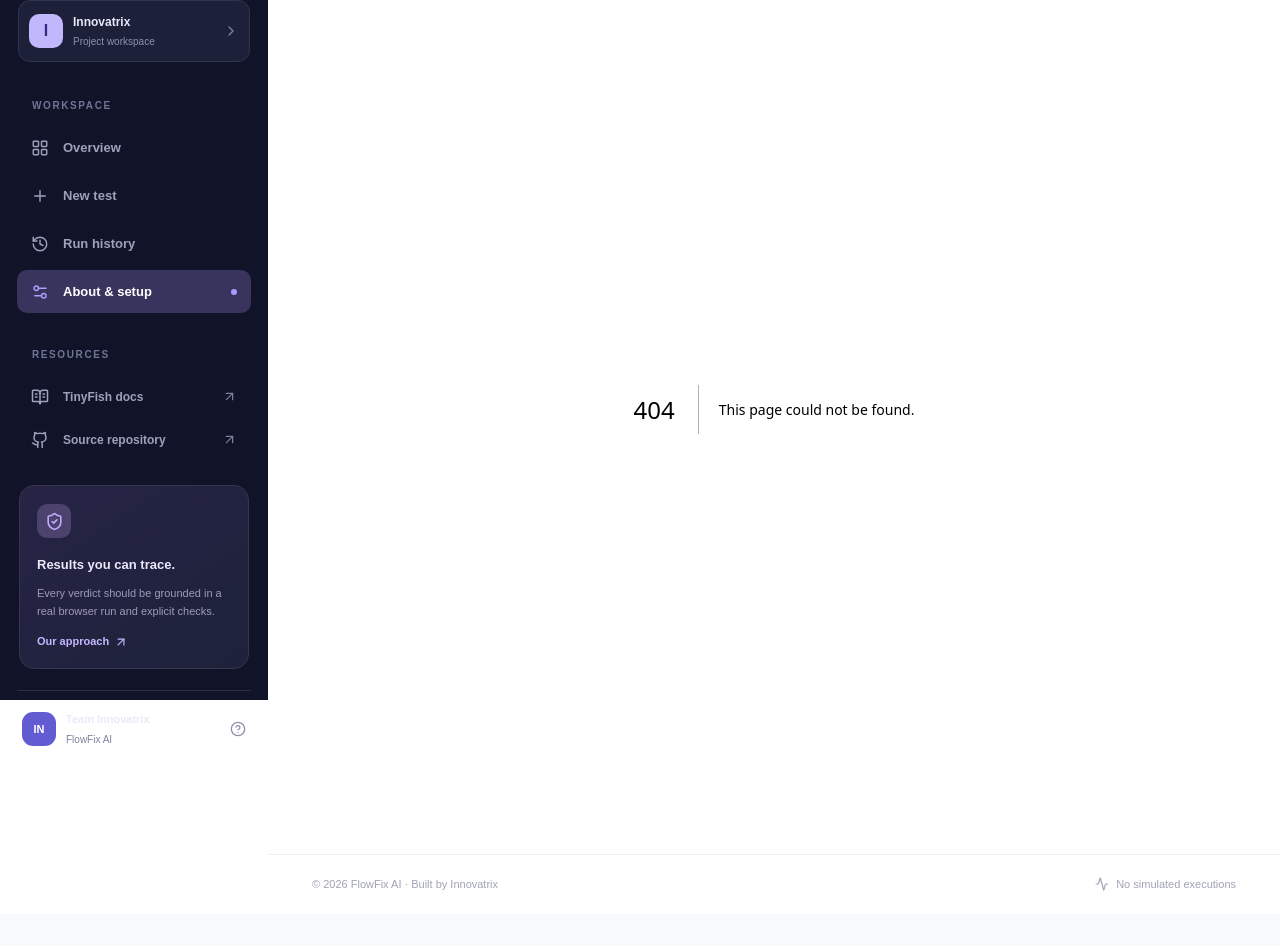
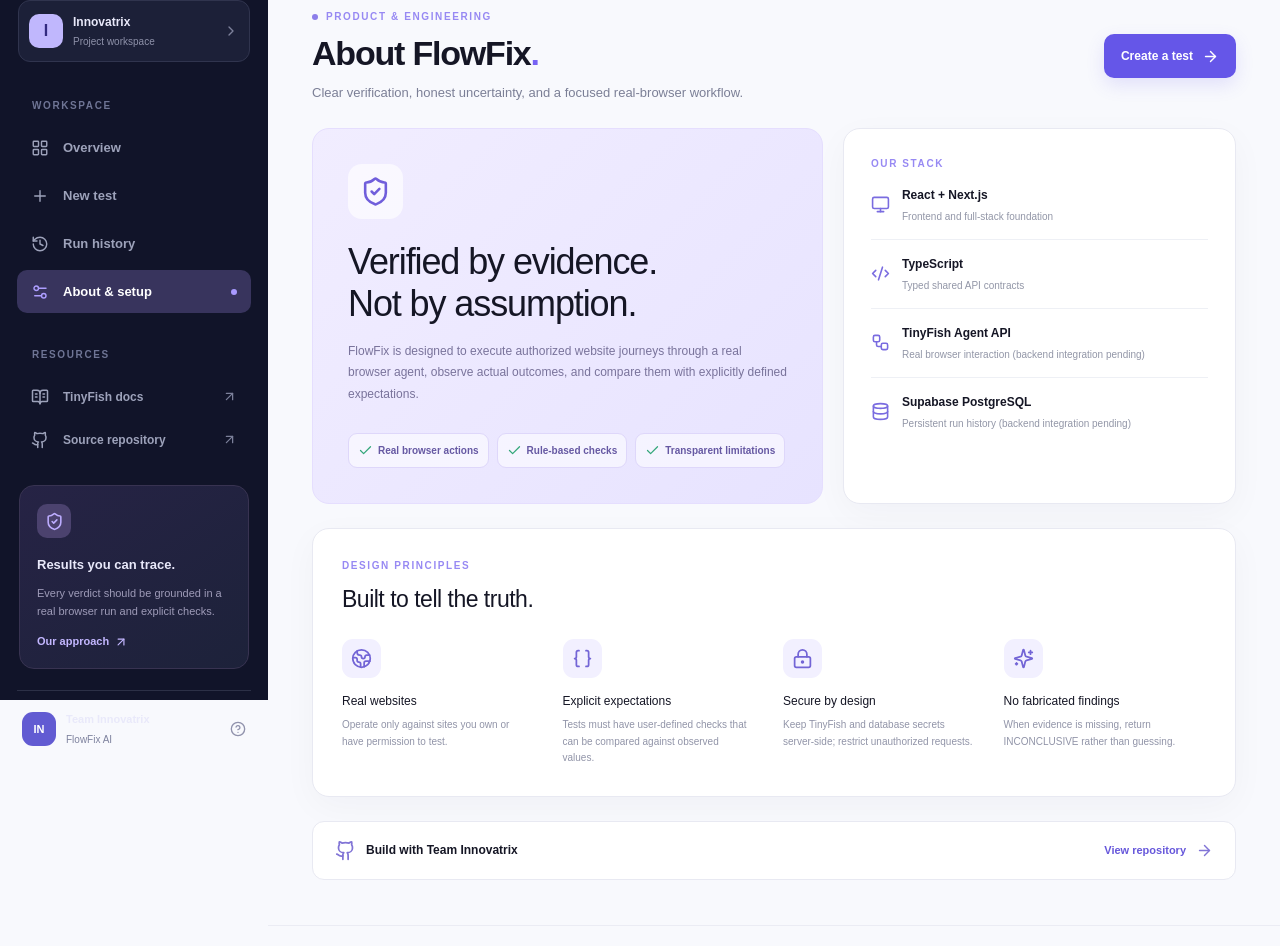
Before and after one commit to Aayushii-code/FlowFix-AI, a Next.js app: page /settings in a window 1280 px wide. Before the commit this address had no page. Shown: the part 100-1046 px from the top of the page. Before the commit the page ends 1014 px from the top, so only its background shows below. Built offline with nearby package versions, Linux system fonts and the light colour scheme.

Commit message:
feat(settings): add application setup page

```diff
--- /dev/null
+++ b/src/app/settings/page.tsx
@@ -0,0 +1,8 @@
+import Link from "next/link";
+import { ArrowRight, Braces, Check, Code2, Database, Github, Globe2, LockKeyhole, Monitor, ShieldCheck, Sparkles, Workflow } from "lucide-react";
+import { Panel } from "@/components/shared";
+
+export default function AboutPage(){return <div className="page-stack"><div className="page-intro"><div><div className="eyebrow eyebrow-with-dot"><span/> PRODUCT & ENGINEERING</div><h1>About FlowFix<span className="headline-dot">.</span></h1><p>Clear verification, honest uncertainty, and a focused real-browser workflow.</p></div><Link href="/tests/new" className="button button-primary">Create a test <ArrowRight size={17}/></Link></div>
+<div className="about-grid"><div className="about-hero"><div className="about-symbol"><ShieldCheck size={31}/></div><h2>Verified by evidence.<br/>Not by assumption.</h2><p>FlowFix is designed to execute authorized website journeys through a real browser agent, observe actual outcomes, and compare them with explicitly defined expectations.</p><div className="about-tags"><span><Check size={15}/> Real browser actions</span><span><Check size={15}/> Rule-based checks</span><span><Check size={15}/> Transparent limitations</span></div></div><Panel className="about-stack"><div className="eyebrow">OUR STACK</div><div className="stack-row"><Monitor size={19}/><div><strong>React + Next.js</strong><small>Frontend and full-stack foundation</small></div></div><div className="stack-row"><Code2 size={19}/><div><strong>TypeScript</strong><small>Typed shared API contracts</small></div></div><div className="stack-row"><Workflow size={19}/><div><strong>TinyFish Agent API</strong><small>Real browser interaction (backend integration pending)</small></div></div><div className="stack-row"><Database size={19}/><div><strong>Supabase PostgreSQL</strong><small>Persistent run history (backend integration pending)</small></div></div></Panel></div>
+<Panel className="principles-panel"><div className="eyebrow">DESIGN PRINCIPLES</div><h2>Built to tell the truth.</h2><div className="principles-grid"><div><div className="principle-icon"><Globe2 size={21}/></div><h3>Real websites</h3><p>Operate only against sites you own or have permission to test.</p></div><div><div className="principle-icon"><Braces size={21}/></div><h3>Explicit expectations</h3><p>Tests must have user-defined checks that can be compared against observed values.</p></div><div><div className="principle-icon"><LockKeyhole size={21}/></div><h3>Secure by design</h3><p>Keep TinyFish and database secrets server-side; restrict unauthorized requests.</p></div><div><div className="principle-icon"><Sparkles size={21}/></div><h3>No fabricated findings</h3><p>When evidence is missing, return INCONCLUSIVE rather than guessing.</p></div></div></Panel>
+<div className="footer-resource"><div><Github size={21}/><span>Build with Team Innovatrix</span></div><a href="https://github.com/Aayushii-code/FlowFix-AI" target="_blank" rel="noopener noreferrer">View repository <ArrowRight size={17}/></a></div></div>}
```
